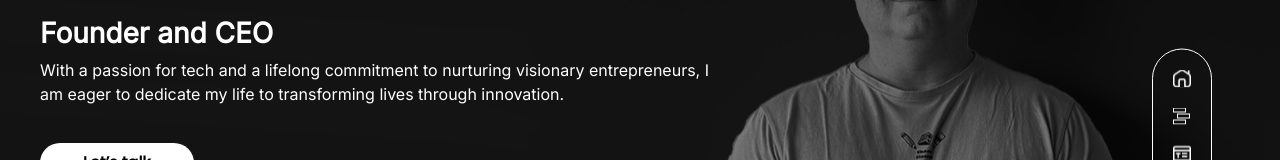
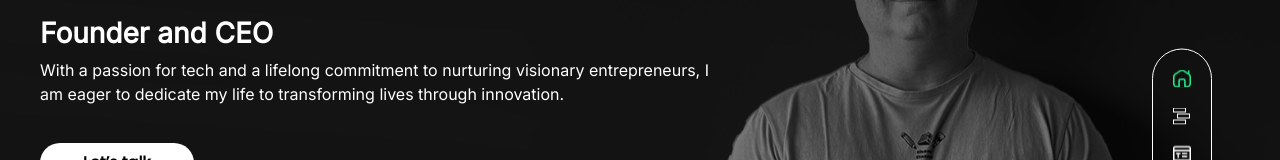
Before and after one commit to Ahtisham8952/portfolio, a Next.js app: page / in a window 1280 px wide. Shown: the part 208-368 px from the top of the page. Built offline with nearby package versions, Linux system fonts and the light colour scheme.

Commit message:
scroll flow

```diff
--- a/src/components/app/Profolio-Main/Index.jsx
+++ b/src/components/app/Profolio-Main/Index.jsx
@@ -1,5 +1,5 @@
 import { Box, Image, Tooltip } from '@chakra-ui/react';
-import React, { useRef, useState } from 'react';
+import React, { useRef, useState, useEffect } from 'react';
 import HeroSection from './HeroSection';
 import ServicesSection from './ServicesSection';
 import ProjectsSection from './ProjectsSection';
@@ -8,7 +8,6 @@ import FeaturedVideos from './FeaturedVideos';
 import AwardsSection from './AwardsSection';
 import TestimonialSection from './TestimonialSection';
 import GetinTouch from './GetinTouch';
-
 import MobileSideBar from './MobileSideBar';
 
 export const Philipfolio = () => {
@@ -21,8 +20,45 @@ export const Philipfolio = () => {
   const testimonialRef = useRef(null);
   const contactRef = useRef(null);
 
+  const [activeSection, setActiveSection] = useState(null);
 
-  const [activeSection, setActiveSection] = useState(null);
+  useEffect(() => {
+    const sectionRefs = [
+      { sectionRef: heroRef, id: 'hero' },
+      { sectionRef: servicesRef, id: 'services' },
+      { sectionRef: projectsRef, id: 'projects' },
+      { sectionRef: blogRef, id: 'blog' },
+      { sectionRef: featuredVideosRef, id: 'featuredVideos' },
+      { sectionRef: awardsRef, id: 'awards' },
+      { sectionRef: testimonialRef, id: 'testimonial' },
+      { sectionRef: contactRef, id: 'contact' }
+    ];
+
+    const observerOptions = {
+      root: null,
+      rootMargin: '0px',
+      threshold: 0.5 // Adjust as needed
+    };
+
+    const observer = new IntersectionObserver(entries => {
+      entries.forEach(entry => {
+        if (entry.isIntersecting) {
+          setActiveSection(entry.target.id);
+        }
+      });
+    }, observerOptions);
+
+    sectionRefs.forEach(({ sectionRef, id }) => {
+      if (sectionRef.current) {
+        observer.observe(sectionRef.current);
+        sectionRef.current.id = id;
+      }
+    });
+
+    return () => {
+      observer.disconnect();
+    };
+  }, []);
 
   const scrollToRef = (ref) => {
     ref.current.scrollIntoView({ behavior: 'smooth' });
@@ -34,12 +70,8 @@ export const Philipfolio = () => {
 
   return (
     <>
-
-
       <Box position="relative">
         <Box display={{base:'block',md:'block',lg:'none'}} position={"fixed"} zIndex={"1"} right="35px" top='35px'>
-
-
           <MobileSideBar
             scrollToRef={scrollToRef}
             handleSetActiveSection={handleSetActiveSection}
@@ -51,20 +83,16 @@ export const Philipfolio = () => {
             testimonialRef={testimonialRef}
             contactRef={contactRef}
           />
-
         </Box>
         <Box>
-        <HeroSection
-        ref={heroRef}
-        onClick={() => scrollToRef(contactRef)}
-         />
+          <HeroSection ref={heroRef} />
           <ServicesSection ref={servicesRef} />
           <ProjectsSection ref={projectsRef} />
           <BlogSection ref={blogRef} />
           <FeaturedVideos ref={featuredVideosRef} />
           <AwardsSection ref={awardsRef} />
           <TestimonialSection ref={testimonialRef} />
-        <GetinTouch  ref={contactRef}/>
+          <GetinTouch ref={contactRef} />
         </Box>
         <Box
 
@@ -80,40 +108,39 @@ export const Philipfolio = () => {
         flexDirection="column"
       >
         <Tooltip label="Home" aria-label="Home" placement="left" hasArrow>
-
-
-        <Box onClick={() => { scrollToRef(heroRef); handleSetActiveSection(heroRef); }} >
-          <Image src={activeSection === heroRef ? "/subgreen1.svg" : "/sidebaricon1.svg"} />
+            <Box onClick={() => { scrollToRef(heroRef); handleSetActiveSection('hero'); }}>
+              <Image src={activeSection === 'hero' ? "/subgreen1.svg" : "/sidebaricon1.svg"} />
             </Box>
           </Tooltip>
+
         <Tooltip label="Services" aria-label="Services" placement="left" hasArrow>
-        <Box onClick={() => { scrollToRef(servicesRef); handleSetActiveSection(servicesRef); }}>
-          <Image src={activeSection === servicesRef ? "/subgreen2.svg" : "/mainservice.svg"} />
+        <Box onClick={() => { scrollToRef(servicesRef); handleSetActiveSection('services'); }}>
+          <Image src={activeSection === 'services' ? "/subgreen2.svg" : "/mainservice.svg"} />
         </Box>
         </Tooltip>
         <Tooltip label="Blogs" aria-label="Blogs" placement="left" hasArrow>
-        <Box onClick={() => { scrollToRef(blogRef); handleSetActiveSection(blogRef); }}>
-          <Image src={activeSection === blogRef ? "/subgreen3.svg" : "/blogploticon1.svg"} />
+        <Box onClick={() => { scrollToRef(blogRef); handleSetActiveSection('blog'); }}>
+          <Image src={activeSection === 'blog' ? "/subgreen3.svg" : "/blogploticon1.svg"} />
         </Box>
         </Tooltip>
         <Tooltip label="Videos" aria-label="Videos" placement="left" hasArrow>
-        <Box onClick={() => { scrollToRef(featuredVideosRef); handleSetActiveSection(featuredVideosRef); }}>
-          <Image src={activeSection === featuredVideosRef ? "/subgreen4.svg" : "/videocicon.svg"} />
+        <Box onClick={() => { scrollToRef(featuredVideosRef); handleSetActiveSection('featuredVideos'); }}>
+          <Image src={activeSection === 'featuredVideos' ? "/subgreen4.svg" : "/videocicon.svg"} />
         </Box>
         </Tooltip>
         <Tooltip label="Awards" aria-label="Awards" placement="left" hasArrow>
-        <Box onClick={() => { scrollToRef(awardsRef); handleSetActiveSection(awardsRef); }}>
-          <Image src={activeSection === awardsRef ? "/subgreenaward.svg" : "/awardmedal.svg"} />
+        <Box onClick={() => { scrollToRef(awardsRef); handleSetActiveSection('awards'); }}>
+          <Image src={activeSection === 'awards' ? "/subgreenaward.svg" : "/awardmedal.svg"} />
         </Box>
         </Tooltip>
         <Tooltip label="Testimonials" aria-label="Testimonials" placement="left" hasArrow>
-        <Box onClick={() => { scrollToRef(testimonialRef); handleSetActiveSection(testimonialRef); }}>
-          <Image src={activeSection === testimonialRef ? "/subgreen5.svg" : "/techcalls.svg"} />
+        <Box onClick={() => { scrollToRef(testimonialRef); handleSetActiveSection('testimonial'); }}>
+          <Image src={activeSection === 'testimonial' ? "/subgreen5.svg" : "/techcalls.svg"} />
         </Box>
         </Tooltip>
         <Tooltip label="Contact us" aria-label="Contact us" placement="left" hasArrow>
-        <Box onClick={() => { scrollToRef(contactRef); handleSetActiveSection(contactRef); }}>
-          <Image src={activeSection === contactRef ? "/conatctgreen.svg" : "/constactwhite.svg"} />
+        <Box onClick={() => { scrollToRef(contactRef); handleSetActiveSection('contact'); }}>
+          <Image src={activeSection === 'contact' ? "/conatctgreen.svg" : "/constactwhite.svg"} />
         </Box>
         </Tooltip>
       </Box>
```
Lines whose indentation alone changed are shown as unchanged.
